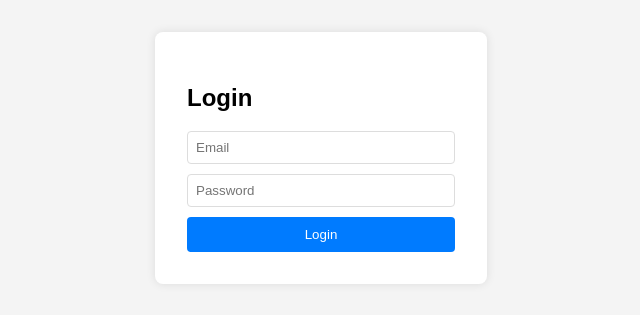
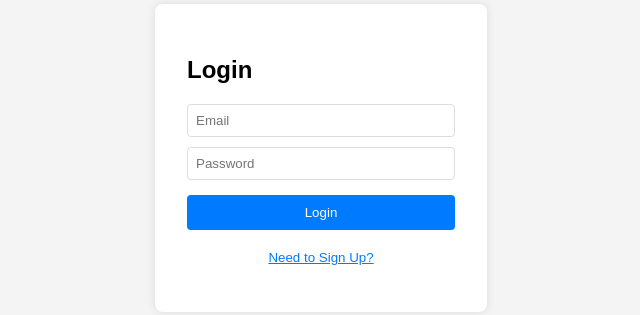
Before and after one commit to DeveloperChetram/test, a plain HTML site: page index.html in a window 1280 px wide. Shown: the part 242-557 px from the top of the page, without its empty margins (319-959 px from the left). Drawn offline with Linux system fonts and the light colour scheme.

Commit message:
added signup page

```diff
--- a/index.html
+++ b/index.html
@@ -3,7 +3,7 @@
 <head>
     <meta charset="UTF-8">
     <meta name="viewport" content="width=device-width, initial-scale=1.0">
-    <title>Login Page</title>
+    <title>Login/Signup Page</title>
     <style>
         body {
             font-family: Arial, sans-serif;
@@ -14,7 +14,7 @@
             align-items: center;
             height: 100vh;
         }
-        .login-container {
+        .container {
             background-color: white;
             padding: 2rem;
             border-radius: 8px;
@@ -36,20 +36,68 @@
             border: none;
             border-radius: 4px;
             cursor: pointer;
+            margin: 5px 0;
         }
         button:hover {
             background-color: #0056b3;
         }
+        .toggle-btn {
+            background-color: transparent;
+            color: #007bff;
+            text-decoration: underline;
+        }
+        .form {
+            display: none;
+        }
+        .active {
+            display: block;
+        }
     </style>
 </head>
 <body>
-    <div class="login-container">
-        <h2>Login</h2>
-        <form>
-            <input type="email" placeholder="Email" required>
-            <input type="password" placeholder="Password" required>
-            <button type="submit">Login</button>
-        </form>
+    <div class="container">
+        <div id="loginForm" class="form active">
+            <h2>Login</h2>
+            <form onsubmit="return handleLogin(event)">
+                <input type="email" placeholder="Email" required>
+                <input type="password" placeholder="Password" required>
+                <button type="submit">Login</button>
+            </form>
+            <button class="toggle-btn" onclick="toggleForms()">Need to Sign Up?</button>
+        </div>
+
+        <div id="signupForm" class="form">
+            <h2>Sign Up</h2>
+            <form onsubmit="return handleSignup(event)">
+                <input type="text" placeholder="Full Name" required>
+                <input type="email" placeholder="Email" required>
+                <input type="password" placeholder="Password" required>
+                <input type="password" placeholder="Confirm Password" required>
+                <button type="submit">Sign Up</button>
+            </form>
+            <button class="toggle-btn" onclick="toggleForms()">Already have an account?</button>
+        </div>
     </div>
+
+    <script>
+        function toggleForms() {
+            document.getElementById('loginForm').classList.toggle('active');
+            document.getElementById('signupForm').classList.toggle('active');
+        }
+
+        function handleLogin(event) {
+            event.preventDefault();
+            const formData = new FormData(event.target);
+            console.log('Login attempt:', Object.fromEntries(formData));
+            // Add your login logic here
+        }
+
+        function handleSignup(event) {
+            event.preventDefault();
+            const formData = new FormData(event.target);
+            console.log('Signup attempt:', Object.fromEntries(formData));
+            // Add your signup logic here
+        }
+    </script>
 </body>
 </html>
```
